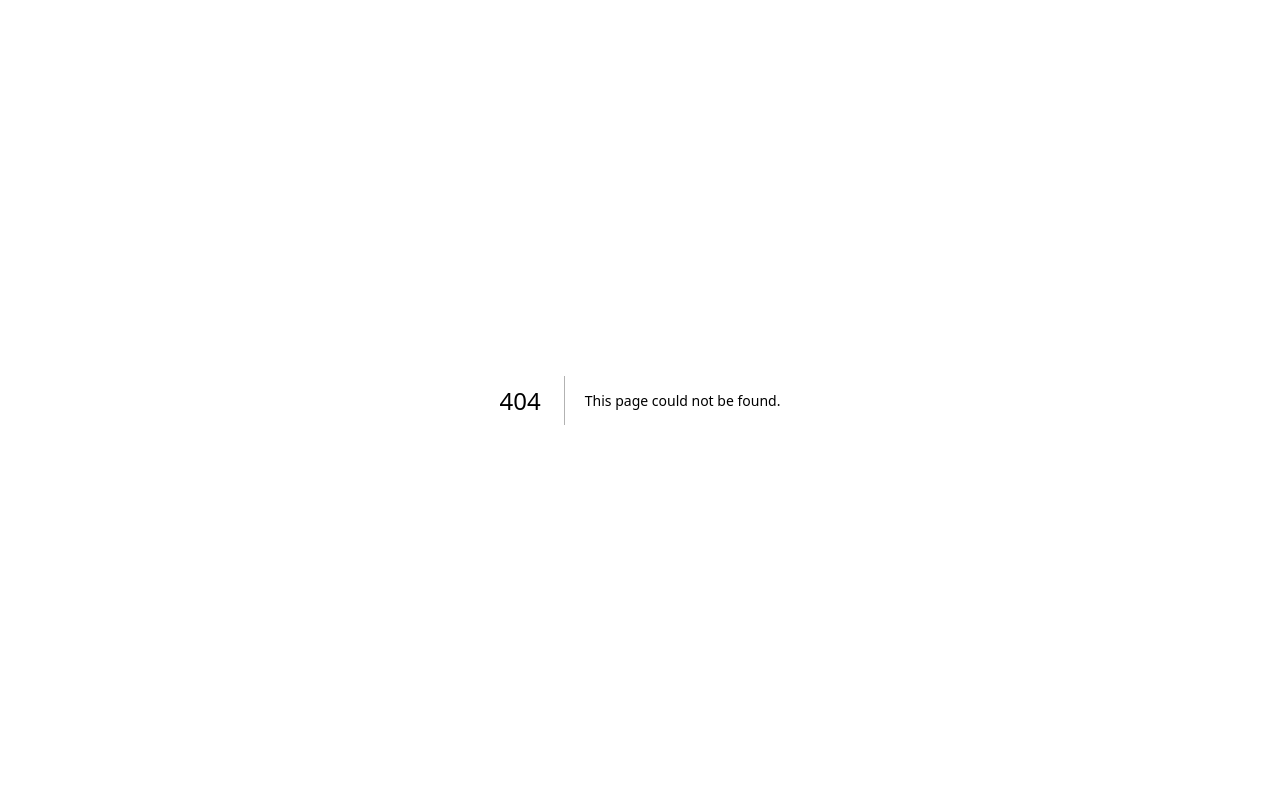
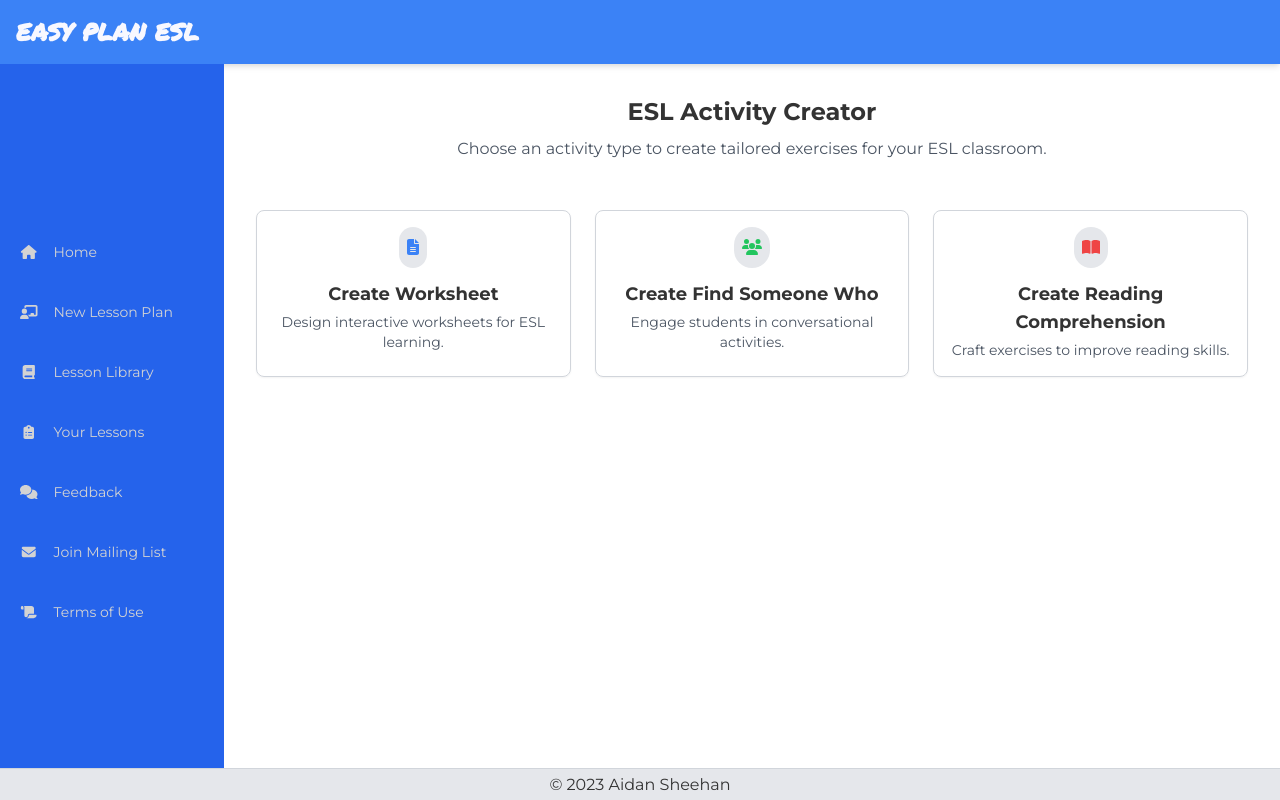
Before and after one commit to aidansheehan/unplan-app, a Next.js app: page /activities in a window 1280 px wide. Before the commit this address had no page. Built offline with nearby package versions, Linux system fonts and the light colour scheme.

Commit message:
activity-generation new: created activities nav page

```diff
--- /dev/null
+++ b/src/pages/activities.js
@@ -0,0 +1,65 @@
+import { faBookOpen, faFileAlt, faUsers } from "@fortawesome/free-solid-svg-icons"
+import { FontAwesomeIcon } from "@fortawesome/react-fontawesome"
+import Layout from "@/components/layout"
+import Link from "next/link"
+
+/**
+ * Page to select a new activity to create
+ */
+const Activities = () => {
+
+    return (
+        <Layout >
+<div className="p-4 md:p-8 flex-grow">
+
+<div className="text-center mb-12">
+    <h2 className="text-2xl font-bold mb-2">ESL Activity Creator</h2>
+    <p className="text-md text-gray-600">Choose an activity type to create tailored exercises for your ESL classroom.</p>
+  </div>
+
+  <div className="grid grid-cols-1 md:grid-cols-3 gap-6">
+    {/* Worksheet Button */}
+    <Link href='create-worksheet' className="border border-gray-300 rounded-lg shadow-sm hover:shadow-md p-4 hover:border-gray-400">
+      <div className="flex items-center justify-center mb-3">
+        <div className="rounded-full bg-gray-200 p-2">
+          <FontAwesomeIcon icon={faFileAlt} className="text-blue-500" />
+        </div>
+      </div>
+      <h3 className="text-lg font-semibold text-center mb-1">Create Worksheet</h3>
+      <p className="text-sm text-gray-600 text-center">Design interactive worksheets for ESL learning.</p>
+    </Link>
+
+    {/* Find Someone Who Button */}
+    <Link href='create-findSbWho' className="border border-gray-300 rounded-lg shadow-sm hover:shadow-md p-4 hover:border-gray-400">
+      <div className="flex items-center justify-center mb-3">
+        <div className="rounded-full bg-gray-200 p-2">
+          <FontAwesomeIcon icon={faUsers} className="text-green-500" />
+        </div>
+      </div>
+      <h3 className="text-lg font-semibold text-center mb-1">Create Find Someone Who</h3>
+      <p className="text-sm text-gray-600 text-center">Engage students in conversational activities.</p>
+    </Link>
+
+    {/* Reading Comprehension Button */}
+    <Link href='create-reading-task' className="border border-gray-300 rounded-lg shadow-sm hover:shadow-md p-4 hover:border-gray-400">
+      <div className="flex items-center justify-center mb-3">
+        <div className="rounded-full bg-gray-200 p-2">
+          <FontAwesomeIcon icon={faBookOpen} className="text-red-500" />
+        </div>
+      </div>
+      <h3 className="text-lg font-semibold text-center mb-1">Create Reading Comprehension</h3>
+      <p className="text-sm text-gray-600 text-center">Craft exercises to improve reading skills.</p>
+    </Link>
+  </div>
+
+  {/* TODO here should be library of activities created by user */}
+</div>
+
+
+        </Layout>
+    )
+}
+
+export default Activities
+
+// export default Activities
```
